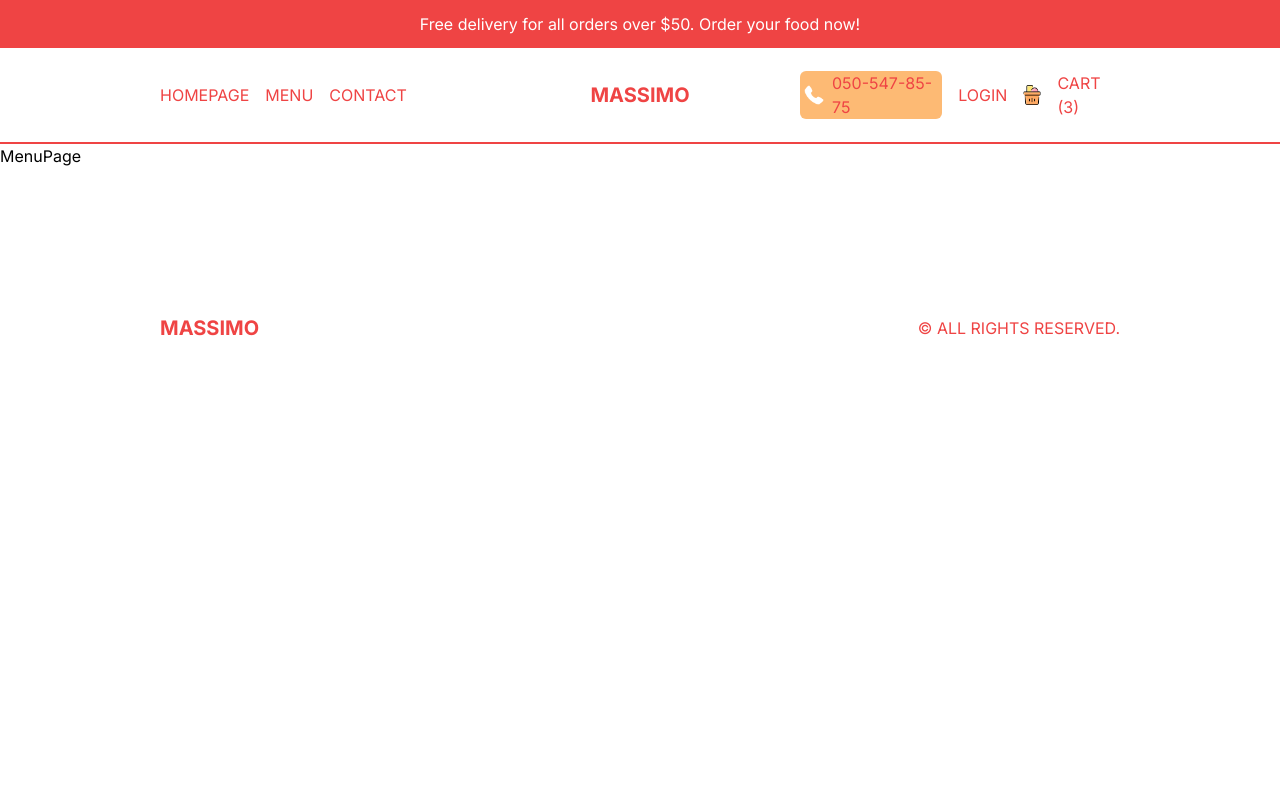
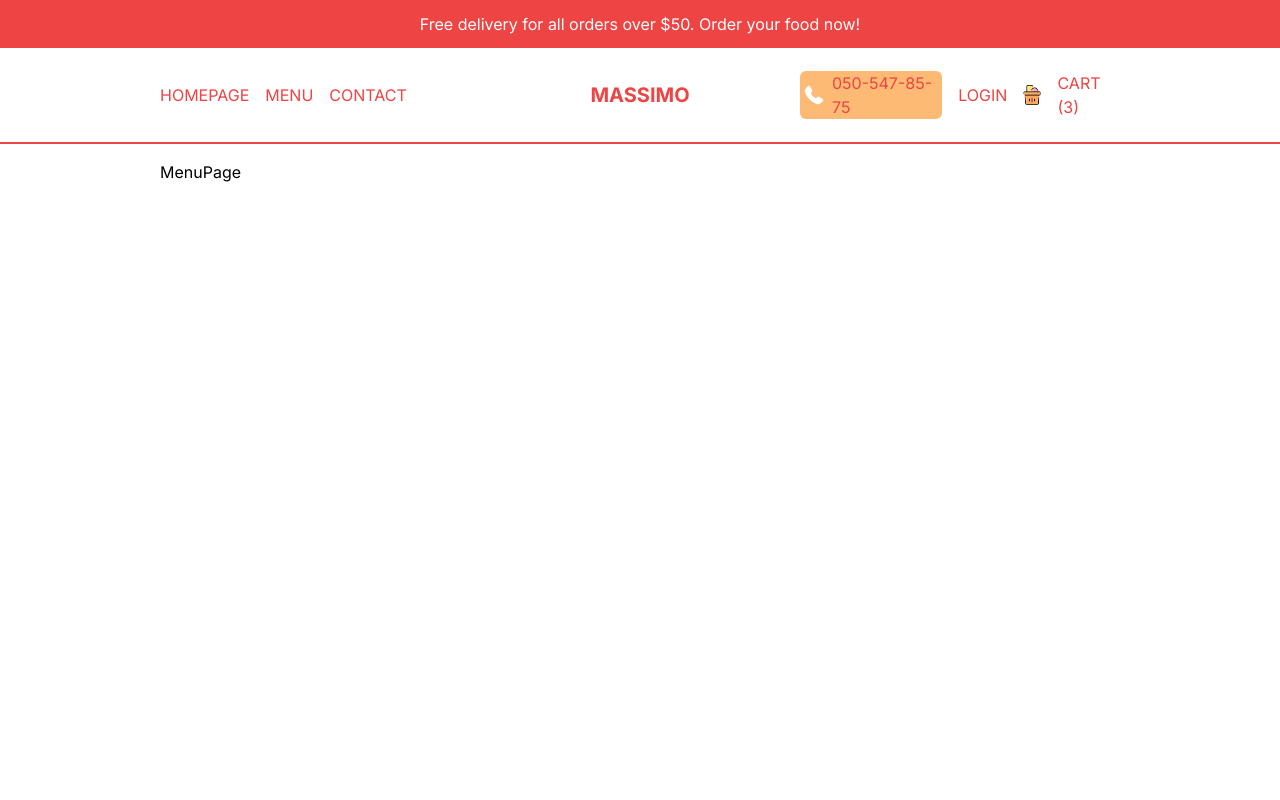
Before and after one commit to KenanRamazanov/RestaurantApp-TypeScript, a Next.js app: page /menu in a window 1280 px wide. Shown: the top 800 px of the page. Built offline with nearby package versions, Linux system fonts and the light colour scheme.

Commit message:
Creating Menu Page

```diff
--- a/src/app/menu/page.tsx
+++ b/src/app/menu/page.tsx
@@ -2,7 +2,7 @@ import React from 'react'
 
 const MenuPage = () => {
   return (
-    <div>MenuPage</div>
+    <div className='p-4 lg:px-20 xl:px-40 h-[calc(100vh)]'>MenuPage</div>
   )
 }
 
```
